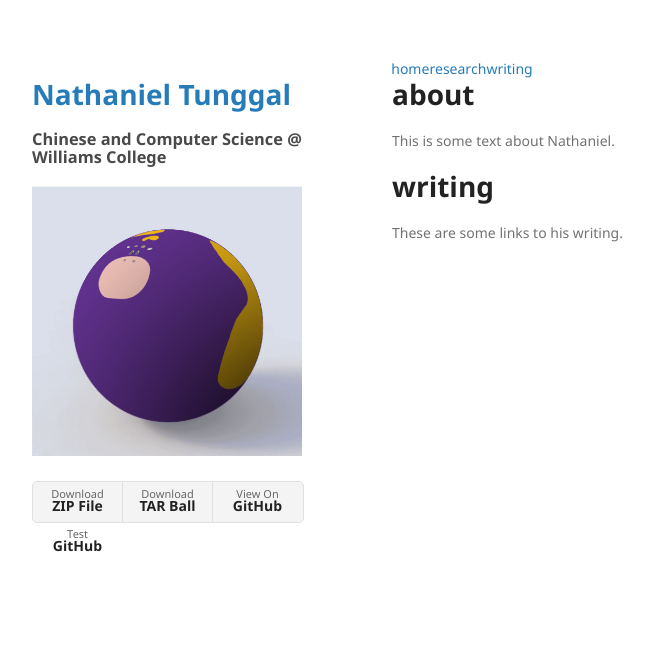
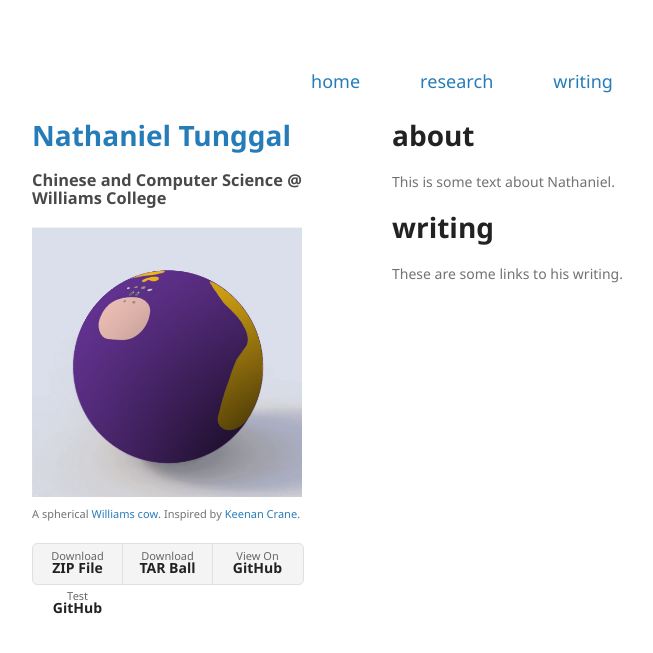
Before and after one commit to ntunggal/ntunggal.github.io, a Jekyll site: the page built from index.md, in a window 1280 px wide. Shown: the top 653 px of the page, without its empty margins (178-831 px from the left). Built offline with Jekyll 4.4.1, drawn with Linux system fonts in a browser that asks for light colours; the repository's description, which GitHub fills in, is left out; our own code applies the rules of GitHub Pages for plain Markdown files.

Commit message:
more scss changes

```diff
--- a/_layouts/default.html
+++ b/_layouts/default.html
@@ -31,7 +31,7 @@
           <img src="{{site.logo | relative_url}}" alt="Logo" />
         {% endif %}
 
-        <p>{{ site.description | default: site.github.project_tagline }}</p>
+        <p><small>A spherical <a href="https://specialcollections.williams.edu/williams-history/groups/the-purple-cow-mascot/">Williams cow</a>. Inspired by <a href="https://www.cs.cmu.edu/~kmcrane/Projects/ModelRepository/">Keenan Crane</a>.</small></p>
 
         {% if site.github.is_project_page %}
         <p class="view"><a href="{{ site.github.repository_url }}">View the Project on GitHub <small>{{ site.github.repository_nwo }}</small></a></p>
--- a/_sass/jekyll-theme-minimal.scss
+++ b/_sass/jekyll-theme-minimal.scss
@@ -10,12 +10,15 @@ body {
 }
 
 nav {
+  padding-bottom: 15px;
+
   ul {
     margin: 0;
     padding: 0;
     list-style: none;
     display: flex;
     justify-content: center;
+    gap: 30px;
   }
 
   li {
@@ -25,6 +28,9 @@ nav {
   a {
     color:#267CB9;
     text-decoration:none;
+    font-size: 18px; // Optional: Adjust text size
+    padding: 10px 15px; // Adds spacing around links for better clickability
+    display: block; // Makes each link take up space properly
   }
 
   a:hover, a:focus {
```
